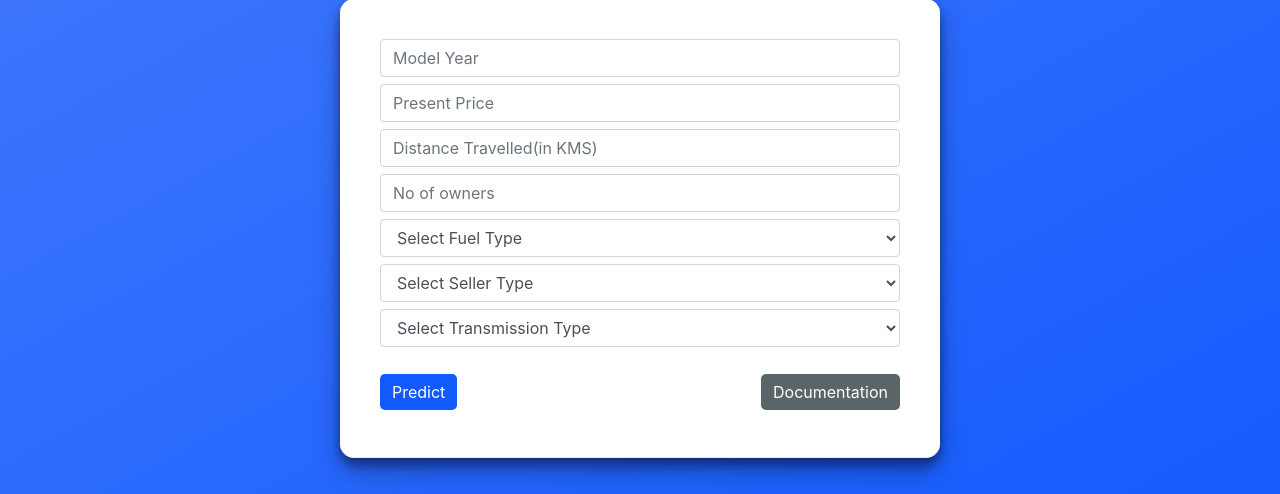
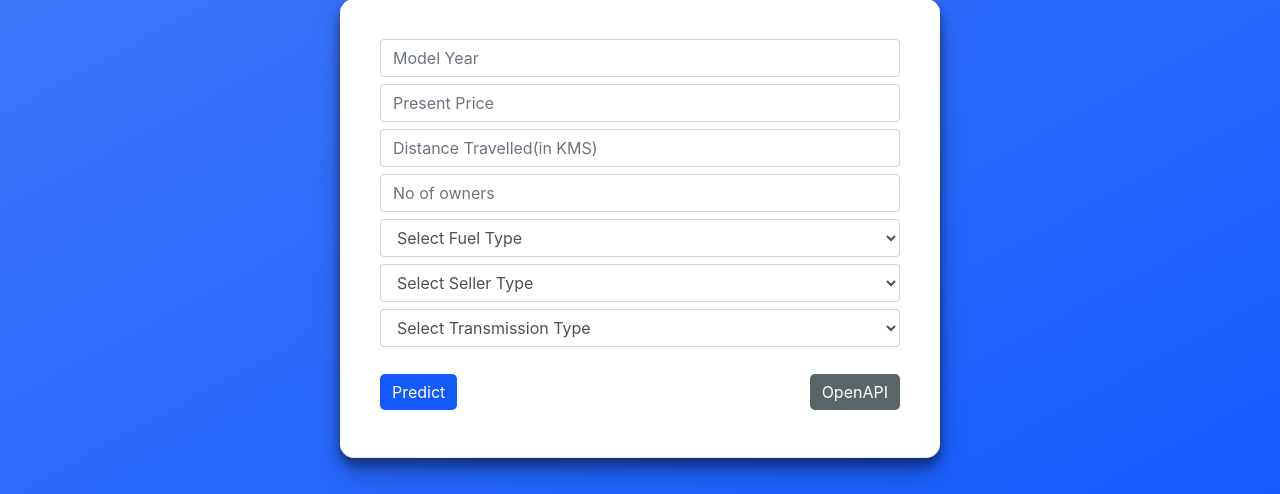
Before and after one commit to Thalapathy25/Pricefy, a FastAPI app: template templates/predictor.html in a window 1280 px wide. Shown: the part 127-621 px from the top of the page. Run offline with FastAPI, Linux system fonts and the light colour scheme; the template is opened without the code that fills it, so the values that code supplies are empty; parts of the project's set-up code (start-up, migrations or seed data) failed here and were passed over; some libraries are stand-ins or nearby versions.

Commit message:
Updated main.py & predictor.html files

```diff
--- a/main.py
+++ b/main.py
@@ -13,11 +13,16 @@ templates = Jinja2Templates(directory="templates")
 
 
 @app.get("/", response_class=HTMLResponse)
+async def home_index(request: Request):
+    return templates.TemplateResponse("index.html", {"request": request})
+
+
+@app.get("/predictor", response_class=HTMLResponse)
 async def read_item(request: Request):
     return templates.TemplateResponse("predictor.html", {"request": request})
 
 
-@app.post("/predict", response_class=HTMLResponse)
+@app.post("/predictor/predict", response_class=HTMLResponse)
 async def predict(
     request: Request,
     model_year: int = Form(...),
--- a/templates/predictor.html
+++ b/templates/predictor.html
@@ -3,7 +3,7 @@
   <head>
     <meta charset="utf-8" />
     <meta name="viewport" content="width=device-width, initial-scale=1.0" />
-    <title>Car Price Predictor</title>
+    <title>Predictor</title>
     <link
       rel="stylesheet"
       href="https://stackpath.bootstrapcdn.com/bootstrap/4.4.1/css/bootstrap.min.css"
@@ -31,7 +31,7 @@
       </p>
       <div id="form-container">
         <div id="form-wrapper">
-          <form action="/predict" method="post">
+          <form action="/predictor/predict" method="post">
             <div class="flex: 6">
               <input
                 id="model_year"
@@ -105,7 +105,7 @@
                 type="button"
                 onclick="location.href='/docs';"
                 style="float: right; background-color: rgb(90, 101, 104)"
-                value="Documentation"
+                value="OpenAPI"
               />
             </div>
           </form>
```
